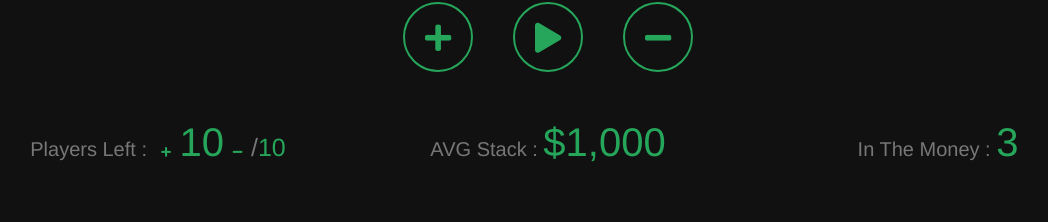
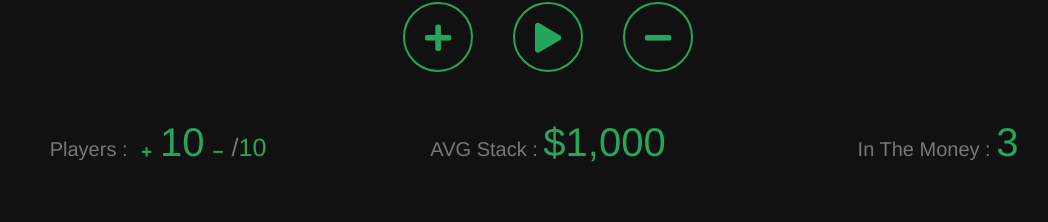
Before and after one commit to okuxxbos20/sick-poker-timer, a Vue app: page / in a window 1280 px wide. Shown: the part 509-731 px from the top of the page, without its empty margins (92-1140 px from the left). Built offline with nearby package versions, Linux system fonts and the light colour scheme; a web font is replaced by a local one.

Commit message:
change break point

```diff
--- a/src/components/Infomation.vue
+++ b/src/components/Infomation.vue
@@ -3,7 +3,7 @@
 
     <div class="infomation row">
       <!-- players left -->
-      <p class="info col-md-4">Players Left :
+      <p class="info col-sm-4">Players :
         <button @click="playersUp()" type="button">
           <i class="fas fa-plus"></i>
         </button>
@@ -17,13 +17,13 @@
       <!-- players left -->
 
       <!-- avg -->
-      <p class="info col-md-4">AVG Stack :
+      <p class="info col-sm-4">AVG Stack :
         <span>${{ average_counter() }}</span>
       </p>
       <!-- avg -->
 
       <!-- In The Money -->
-      <p class="info col-md-4">In The Money :
+      <p class="info col-sm-4">In The Money :
         <span>{{ r_itm() }}</span>
       </p>
       <!-- In The Money -->
```
